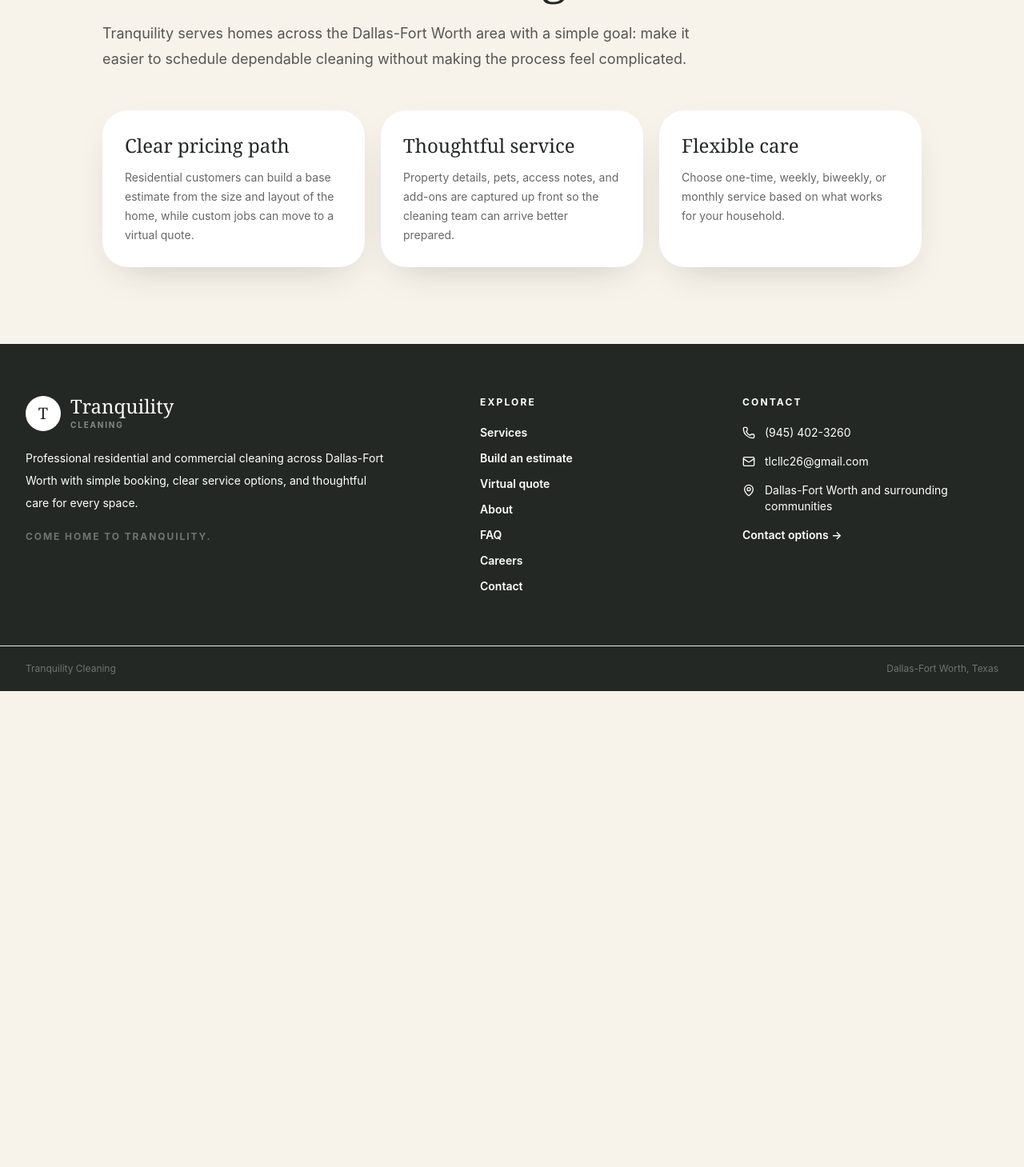
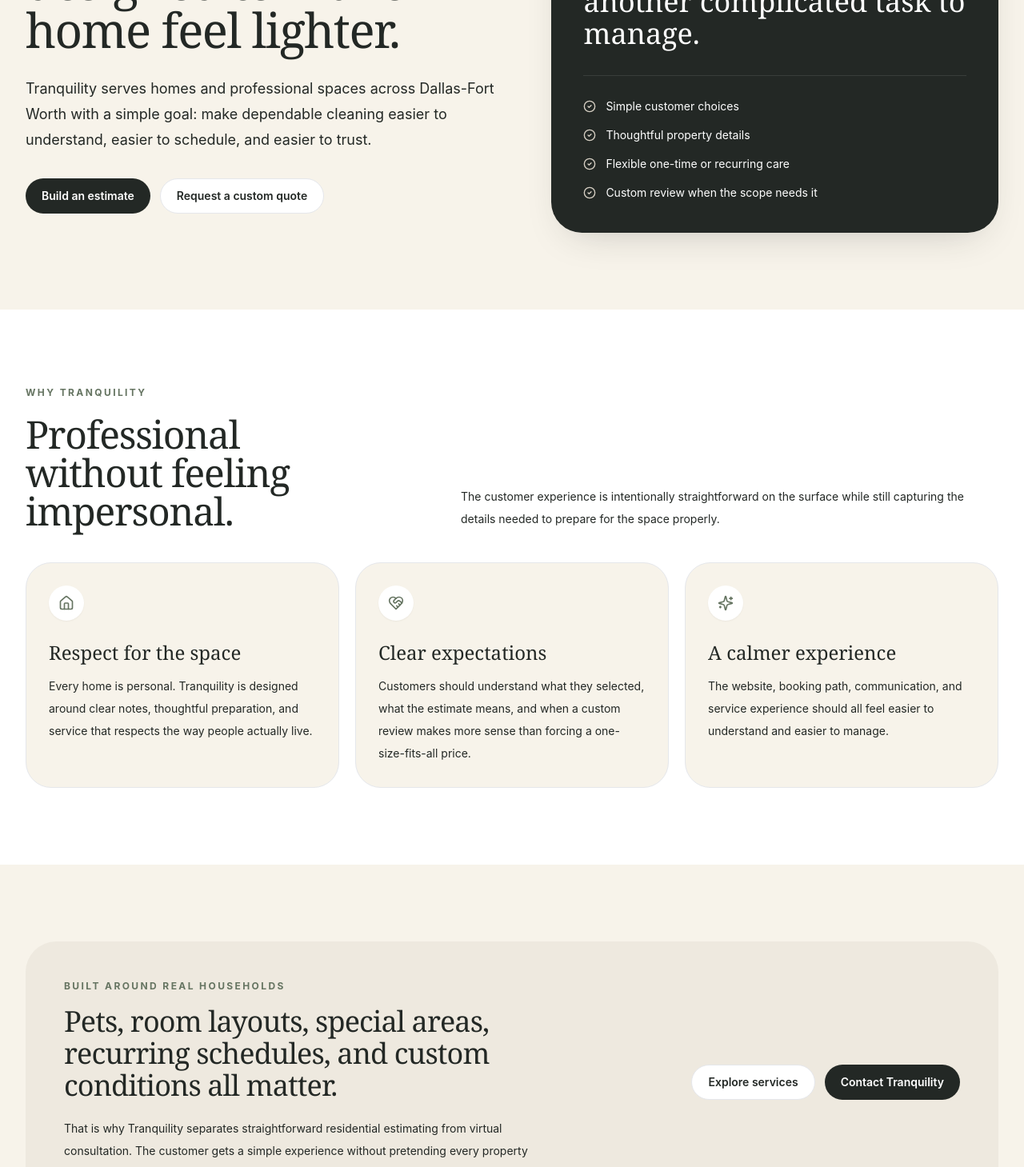
Before and after one commit to EXPRESS-AUDIO-POWER-COMPANY/tranquility-platform, a React (Vite) app: page /about in a window 1280 px wide. Shown: the part 360-1819 px from the top of the page at 80% size. Before the commit the page ends 1224 px from the top, so only its background shows below. Built offline with nearby package versions, Linux system fonts and the light colour scheme.

Commit message:
feat: elevate about page brand story

```diff
--- a/src/pages/About.tsx
+++ b/src/pages/About.tsx
@@ -1,25 +1,87 @@
+import { CheckCircle2, HeartHandshake, Home, Sparkles } from 'lucide-react'
+import { ButtonLink } from '@/components/ui/Button'
+
+const values = [
+  {
+    icon: Home,
+    title: 'Respect for the space',
+    body: 'Every home is personal. Tranquility is designed around clear notes, thoughtful preparation, and service that respects the way people actually live.',
+  },
+  {
+    icon: HeartHandshake,
+    title: 'Clear expectations',
+    body: 'Customers should understand what they selected, what the estimate means, and when a custom review makes more sense than forcing a one-size-fits-all price.',
+  },
+  {
+    icon: Sparkles,
+    title: 'A calmer experience',
+    body: 'The website, booking path, communication, and service experience should all feel easier to understand and easier to manage.',
+  },
+]
+
 export function About() {
   return (
-    <section className="px-5 py-16 lg:px-8 lg:py-24">
-      <div className="mx-auto max-w-5xl">
-        <p className="eyebrow">About Tranquility</p>
-        <h1 className="mt-5 max-w-4xl font-serif text-5xl tracking-tight sm:text-6xl">Professional cleaning designed to make home feel lighter.</h1>
-        <p className="mt-7 max-w-3xl text-lg leading-8 text-black/65">
-          Tranquility serves homes across the Dallas-Fort Worth area with a simple goal: make it easier to schedule dependable cleaning without making the process feel complicated.
-        </p>
-        <div className="mt-12 grid gap-5 md:grid-cols-3">
-          {[
-            ['Clear pricing path', 'Residential customers can build a base estimate from the size and layout of the home, while custom jobs can move to a virtual quote.'],
-            ['Thoughtful service', 'Property details, pets, access notes, and add-ons are captured up front so the cleaning team can arrive better prepared.'],
-            ['Flexible care', 'Choose one-time, weekly, biweekly, or monthly service based on what works for your household.'],
-          ].map(([title, body]) => (
-            <article key={title} className="rounded-4xl bg-white p-7 shadow-soft">
-              <h2 className="font-serif text-2xl">{title}</h2>
-              <p className="mt-3 text-sm leading-6 text-black/60">{body}</p>
-            </article>
-          ))}
+    <>
+      <section className="px-5 pb-16 pt-14 lg:px-8 lg:pb-24 lg:pt-20">
+        <div className="mx-auto grid max-w-7xl gap-10 lg:grid-cols-[1.05fr_0.95fr] lg:items-center">
+          <div>
+            <p className="eyebrow">About Tranquility</p>
+            <h1 className="mt-5 max-w-4xl font-serif text-5xl leading-[0.98] tracking-tight sm:text-6xl">Professional cleaning designed to make home feel lighter.</h1>
+            <p className="mt-7 max-w-2xl text-lg leading-8 text-black/62">Tranquility serves homes and professional spaces across Dallas-Fort Worth with a simple goal: make dependable cleaning easier to understand, easier to schedule, and easier to trust.</p>
+            <div className="mt-8 flex flex-wrap gap-3">
+              <ButtonLink to="/booking">Build an estimate</ButtonLink>
+              <ButtonLink to="/quote" variant="secondary">Request a custom quote</ButtonLink>
+            </div>
+          </div>
+
+          <div className="rounded-[2.4rem] bg-tranquility-charcoal p-8 text-white shadow-soft sm:p-10">
+            <p className="text-xs font-bold uppercase tracking-[0.18em] text-white/42">The Tranquility standard</p>
+            <p className="mt-5 font-serif text-3xl leading-tight sm:text-4xl">Clean spaces should create breathing room, not another complicated task to manage.</p>
+            <div className="mt-8 grid gap-4 border-t border-white/10 pt-7">
+              {['Simple customer choices', 'Thoughtful property details', 'Flexible one-time or recurring care', 'Custom review when the scope needs it'].map((item) => (
+                <span key={item} className="flex items-start gap-3 text-sm text-white/72">
+                  <CheckCircle2 className="mt-0.5 size-4 shrink-0 text-tranquility-stone" aria-hidden="true" />
+                  {item}
+                </span>
+              ))}
+            </div>
+          </div>
         </div>
-      </div>
-    </section>
+      </section>
+
+      <section className="bg-white px-5 py-20 lg:px-8 lg:py-24">
+        <div className="mx-auto max-w-7xl">
+          <p className="eyebrow">Why Tranquility</p>
+          <div className="mt-5 grid gap-6 lg:grid-cols-[0.75fr_1.25fr] lg:items-end">
+            <h2 className="font-serif text-4xl tracking-tight sm:text-5xl">Professional without feeling impersonal.</h2>
+            <p className="max-w-2xl text-sm leading-7 text-black/58 lg:justify-self-end">The customer experience is intentionally straightforward on the surface while still capturing the details needed to prepare for the space properly.</p>
+          </div>
+
+          <div className="mt-10 grid gap-5 md:grid-cols-3">
+            {values.map(({ icon: ValueIcon, title, body }) => (
+              <article key={title} className="rounded-[2rem] border border-black/7 bg-tranquility-ivory p-7">
+                <span className="grid size-11 place-items-center rounded-full bg-white text-tranquility-moss shadow-sm"><ValueIcon className="size-5" aria-hidden="true" /></span>
+                <h3 className="mt-6 font-serif text-2xl">{title}</h3>
+                <p className="mt-3 text-sm leading-7 text-black/58">{body}</p>
+              </article>
+            ))}
+          </div>
+        </div>
+      </section>
+
+      <section className="px-5 py-20 lg:px-8 lg:py-24">
+        <div className="mx-auto grid max-w-7xl gap-8 rounded-[2.4rem] bg-tranquility-stone/30 p-8 sm:p-12 lg:grid-cols-[1fr_0.8fr] lg:items-center">
+          <div>
+            <p className="eyebrow">Built around real households</p>
+            <h2 className="mt-4 max-w-3xl font-serif text-4xl tracking-tight">Pets, room layouts, special areas, recurring schedules, and custom conditions all matter.</h2>
+            <p className="mt-5 max-w-2xl text-sm leading-7 text-black/58">That is why Tranquility separates straightforward residential estimating from virtual consultation. The customer gets a simple experience without pretending every property can be priced the exact same way.</p>
+          </div>
+          <div className="flex flex-wrap gap-3 lg:justify-end">
+            <ButtonLink to="/services" variant="secondary">Explore services</ButtonLink>
+            <ButtonLink to="/contact">Contact Tranquility</ButtonLink>
+          </div>
+        </div>
+      </section>
+    </>
   )
 }
```
